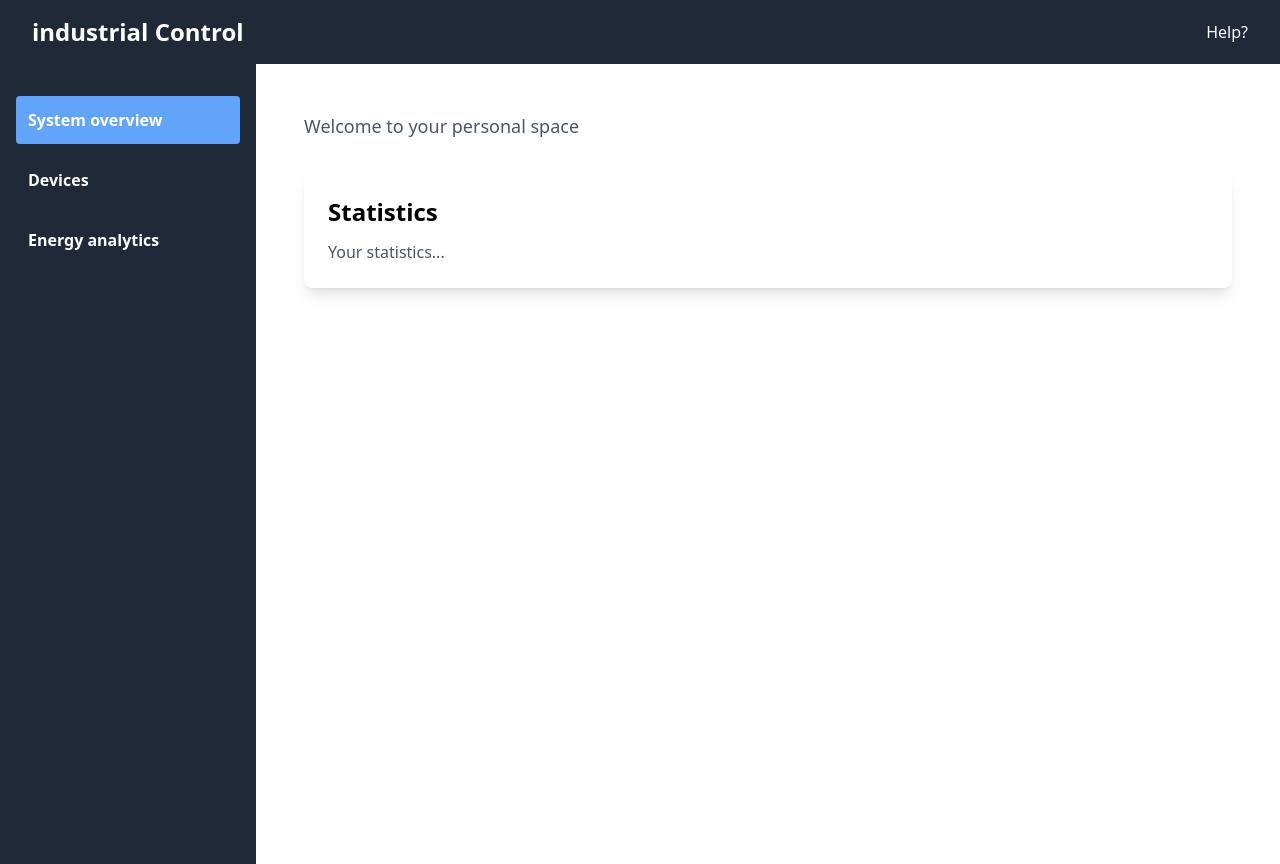
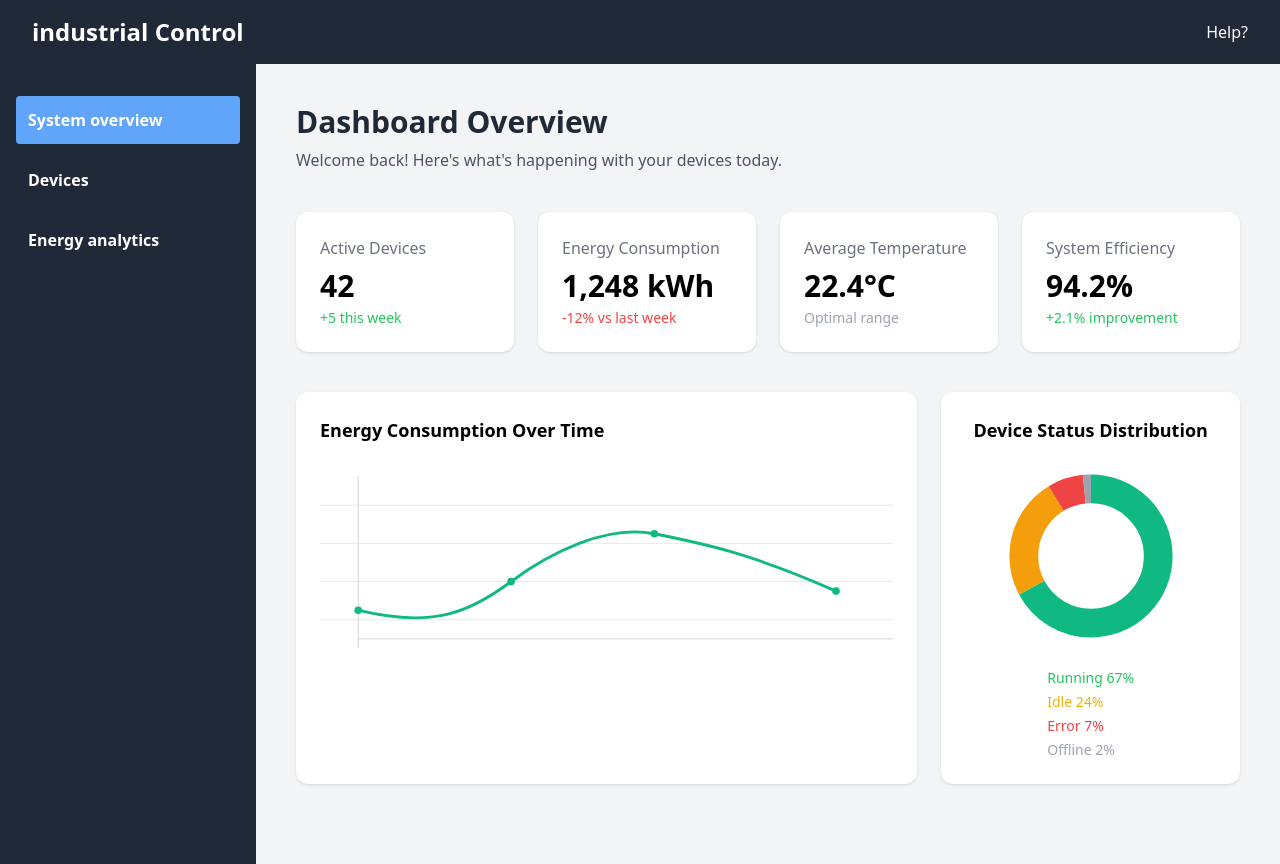
Before and after one commit to Faycal2002/cloud-project, a React (Create React App) app: page /dashboard in a window 1280 px wide. Built offline with nearby package versions, Linux system fonts and the light colour scheme.

Commit message:
new file

```diff
--- a/src/pages/Dashboard.js
+++ b/src/pages/Dashboard.js
@@ -1,19 +1,164 @@
 import SideMenu from "../components/SideMenu";
 
 function Dashboard() {
-    return (
+  return (
+    <div className="flex bg-gray-100 min-h-screen">
+      <SideMenu />
 
-            <div className="flex ">
-                <SideMenu/>
-                <div className="p-12 w-full ">
-                    <p className="text-lg text-gray-600 mb-8">Welcome to your personal space</p>
-                    <div className="bg-white p-6 rounded-lg shadow-lg">
-                        <h3 className="text-2xl font-semibold mb-3">Statistics</h3>
-                        <p className="text-gray-600">Your statistics...</p>
-                    </div>
-                </div>
+      <div className="p-10 w-full">
+        {/* Header */}
+        <div className="mb-10">
+          <h1 className="text-3xl font-bold text-gray-800 mb-2">
+            Dashboard Overview
+          </h1>
+          <p className="text-gray-600">
+            Welcome back! Here's what's happening with your devices today.
+          </p>
+        </div>
+
+        {/* Stats cards */}
+        <div className="grid grid-cols-1 md:grid-cols-2 lg:grid-cols-4 gap-6 mb-10">
+          <div className="bg-white p-6 rounded-xl shadow">
+            <p className="text-gray-500">Active Devices</p>
+            <h2 className="text-3xl font-bold mt-2">42</h2>
+            <p className="text-green-500 text-sm mt-1">+5 this week</p>
+          </div>
+
+          <div className="bg-white p-6 rounded-xl shadow">
+            <p className="text-gray-500">Energy Consumption</p>
+            <h2 className="text-3xl font-bold mt-2">1,248 kWh</h2>
+            <p className="text-red-500 text-sm mt-1">-12% vs last week</p>
+          </div>
+
+          <div className="bg-white p-6 rounded-xl shadow">
+            <p className="text-gray-500">Average Temperature</p>
+            <h2 className="text-3xl font-bold mt-2">22.4°C</h2>
+            <p className="text-gray-400 text-sm mt-1">Optimal range</p>
+          </div>
+
+          <div className="bg-white p-6 rounded-xl shadow">
+            <p className="text-gray-500">System Efficiency</p>
+            <h2 className="text-3xl font-bold mt-2">94.2%</h2>
+            <p className="text-green-500 text-sm mt-1">+2.1% improvement</p>
+          </div>
+        </div>
+
+        {/* Charts */}
+        <div className="grid grid-cols-1 lg:grid-cols-3 gap-6">
+          {/* Line Chart */}
+          <div className="bg-white p-6 rounded-xl shadow lg:col-span-2">
+            <h3 className="text-lg font-semibold mb-4">
+              Energy Consumption Over Time
+            </h3>
+
+            <svg viewBox="0 0 600 220" className="w-full h-56">
+              {/* Grid lines */}
+              {[40, 80, 120, 160].map((y) => (
+                <line
+                  key={y}
+                  x1="0"
+                  y1={y}
+                  x2="600"
+                  y2={y}
+                  stroke="#e5e7eb"
+                />
+              ))}
+
+              {/* Axes */}
+              <line x1="40" y1="10" x2="40" y2="190" stroke="#d1d5db" />
+              <line x1="40" y1="180" x2="600" y2="180" stroke="#d1d5db" />
+
+              {/* Line */}
+              <path
+                d="M40 150
+                   C120 170, 160 150, 200 120
+                   S300 60, 350 70
+                   S450 90, 540 130"
+                fill="none"
+                stroke="#10b981"
+                strokeWidth="3"
+              />
+
+              {/* Points */}
+              {[40, 200, 350, 540].map((x, i) => (
+                <circle
+                  key={i}
+                  cx={x}
+                  cy={[150, 120, 70, 130][i]}
+                  r="4"
+                  fill="#10b981"
+                />
+              ))}
+            </svg>
+          </div>
+
+          {/* Pie Chart */}
+          <div className="bg-white p-6 rounded-xl shadow flex flex-col items-center">
+            <h3 className="text-lg font-semibold mb-4">
+              Device Status Distribution
+            </h3>
+
+            <svg viewBox="0 0 200 200" className="w-48 h-48">
+              <circle
+                cx="100"
+                cy="100"
+                r="70"
+                fill="none"
+                stroke="#10b981"
+                strokeWidth="30"
+                strokeDasharray="295 440"
+                transform="rotate(-90 100 100)"
+              />
+
+              <circle
+                cx="100"
+                cy="100"
+                r="70"
+                fill="none"
+                stroke="#f59e0b"
+                strokeWidth="30"
+                strokeDasharray="106 440"
+                strokeDashoffset="-295"
+                transform="rotate(-90 100 100)"
+              />
+
+              <circle
+                cx="100"
+                cy="100"
+                r="70"
+                fill="none"
+                stroke="#ef4444"
+                strokeWidth="30"
+                strokeDasharray="31 440"
+                strokeDashoffset="-401"
+                transform="rotate(-90 100 100)"
+              />
+
+              <circle
+                cx="100"
+                cy="100"
+                r="70"
+                fill="none"
+                stroke="#9ca3af"
+                strokeWidth="30"
+                strokeDasharray="8 440"
+                strokeDashoffset="-432"
+                transform="rotate(-90 100 100)"
+              />
+            </svg>
+
+            {/* Legend */}
+            <div className="mt-4 text-sm text-gray-600 space-y-1">
+              <p className="text-green-500">Running 67%</p>
+              <p className="text-yellow-500">Idle 24%</p>
+              <p className="text-red-500">Error 7%</p>
+              <p className="text-gray-400">Offline 2%</p>
             </div>
-    );
+          </div>
+        </div>
+      </div>
+    </div>
+  );
 }
 
 export default Dashboard;
```
Also changed, not shown: 1 other file (tests, documents, lock files or other folders).
